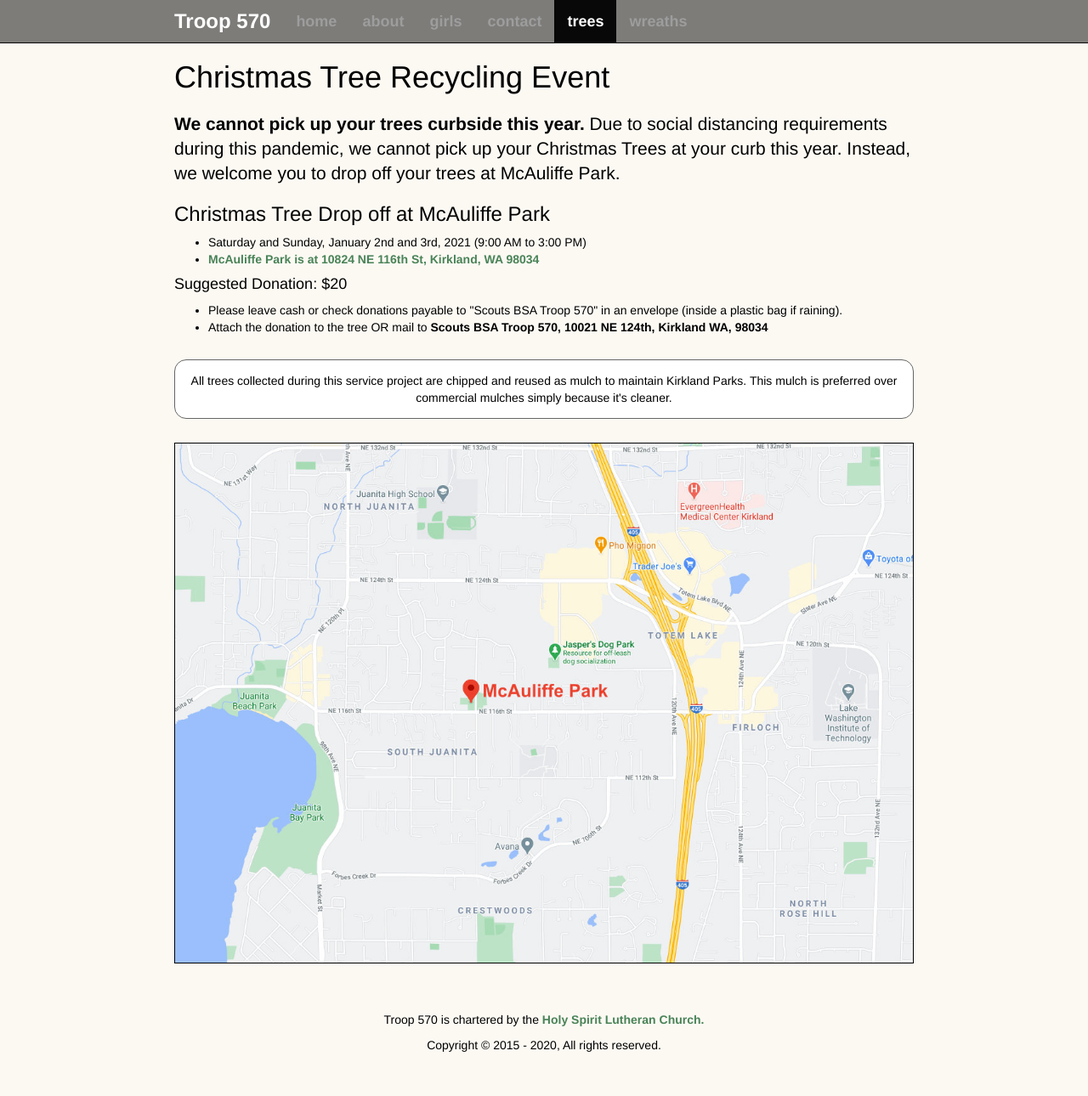
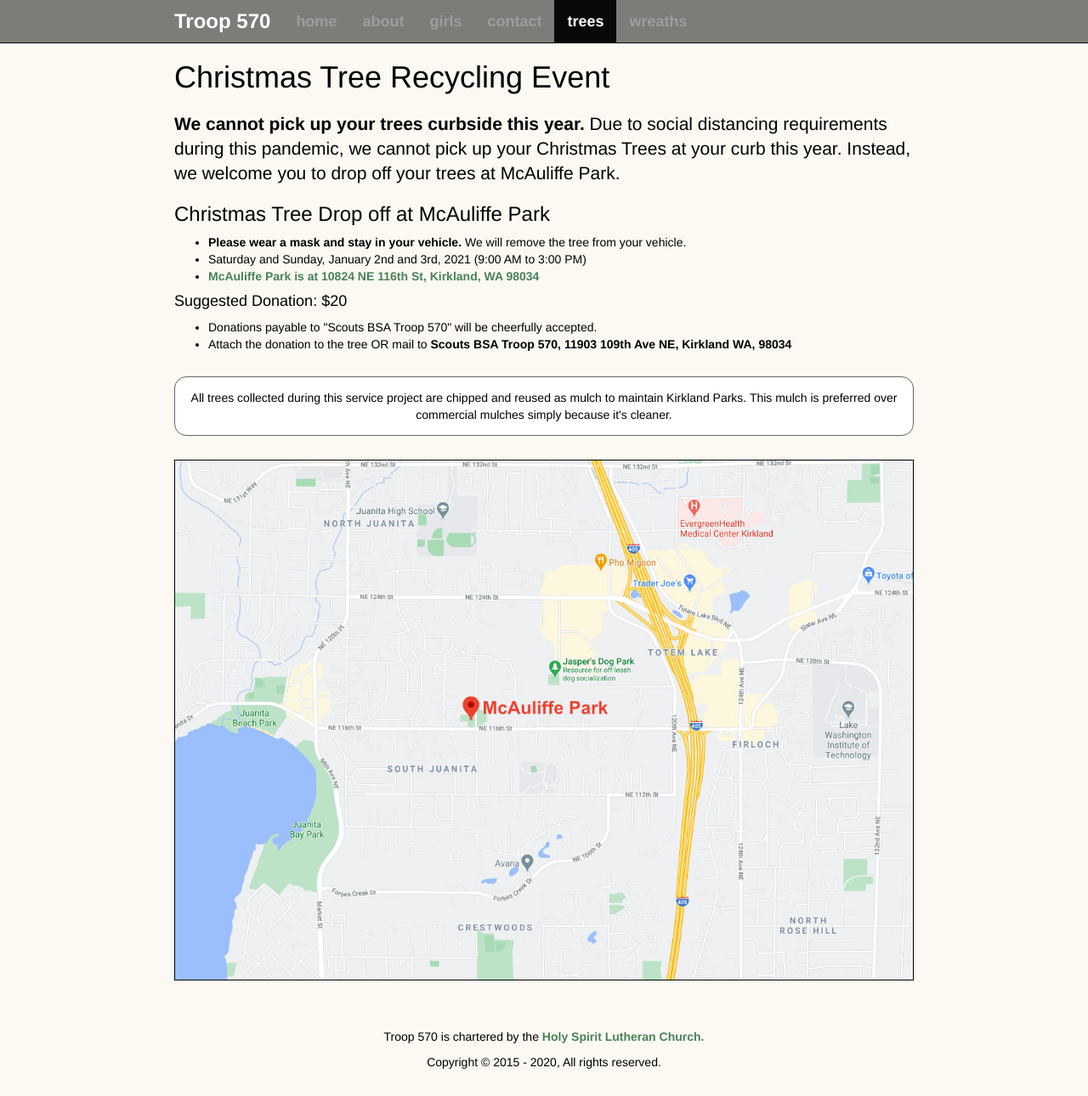
Before and after one commit to troop570/troop570.github.io, a Jekyll site: the page built from trees/index.html, in a window 1280 px wide. Shown: the whole page at 85% size. Built offline with Jekyll 4.4.1, drawn with Linux system fonts in a browser that asks for light colours; nearby versions of some CDN libraries.

Commit message:
final updates, including address for mail in tree donations

```diff
--- a/index.html
+++ b/index.html
@@ -121,7 +121,10 @@ slides:
       <p>Our 2021 Christmas Tree Pickup and Recycling Event will be on January 2nd and 3rd, Saturday and Sunday from 8:00am to 4:00pm. Please put your trees on your curbside before 1pm on Sunday</p>
       <p>Our 2019 Christmas Tree Pickup and Recycling Service Project is over. We hope to see you next January. </p>
       {% endcomment %}
-      <p>Due to the Covid-19 pandemic, our 2021 Christmas Tree Recycling Event will be a drop-off only event. On January 2nd and 3rd, (Saturday and Sunday) from 9:00am to 3:00pm, we welcome tree drop-offs at McAuliffe Park in Kirkland. We cannot do any tree pickups at all this year.</p>
+      <p>
+        Due to the Covid-19 pandemic, our 2021 Christmas Tree Recycling Event will be a drop-off only event.
+        On January 2nd and 3rd, (Saturday and Sunday) from 9:00am to 3:00pm, we welcome tree drop-offs at
+        McAuliffe Park in Kirkland. <strong>We cannot do any tree pickups at all this year.</strong></p>
       <p class="text-center"><a class="btn btn-primary" href="/trees/">Learn More &raquo;</a></p>
     </div>
 
--- a/trees/index.html
+++ b/trees/index.html
@@ -42,13 +42,14 @@ slides:
   </p>
   <h3>Christmas Tree Drop off at McAuliffe Park</h3>
   <ul>
+    <li><strong>Please wear a mask and stay in your vehicle.</strong> We will remove the tree from your vehicle.</li>
     <li>Saturday and Sunday, January 2nd and 3rd, 2021 (9:00 AM to 3:00 PM)</li>
     <li><a href="https://www.google.com/maps/preview#!q=McAuliffe Park%2C 108th Avenue Northeast%2C Kirkland%2C WA&data=!4m15!2m14!1m13!1s0x5490127cbe263feb%3A0x3e600372332ebdf6!3m8!1m3!1d2696288!2d-120.8822769!3d47.2729857!3m2!1i1462!2i747!4f13.1!4m2!3d47.704434!4d-122.19741" title="Click for Google Maps to McAuliffe Park" data-toggle="tooltip" data-placement="bottom">McAuliffe Park is at 10824 NE 116th St, Kirkland, WA 98034</a>
   </ul>
   <h4>Suggested Donation: $20</h4>
   <ul>
-    <li>Please leave cash or check donations payable to "Scouts BSA Troop 570" in an envelope (inside a plastic bag if raining).</li>
-    <li>Attach the donation to the tree OR mail to <strong>Scouts BSA Troop 570, 10021 NE 124th, Kirkland WA, 98034</strong></li>
+    <li>Donations payable to "Scouts BSA Troop 570" will be cheerfully accepted.</li>
+    <li>Attach the donation to the tree OR mail to <strong>Scouts BSA Troop 570, 11903 109th Ave NE, Kirkland WA, 98034</strong></li>
   </ul>
   <p  class="option-box text-center">
   All trees collected during this service project are chipped and reused as mulch to maintain Kirkland Parks.
```
